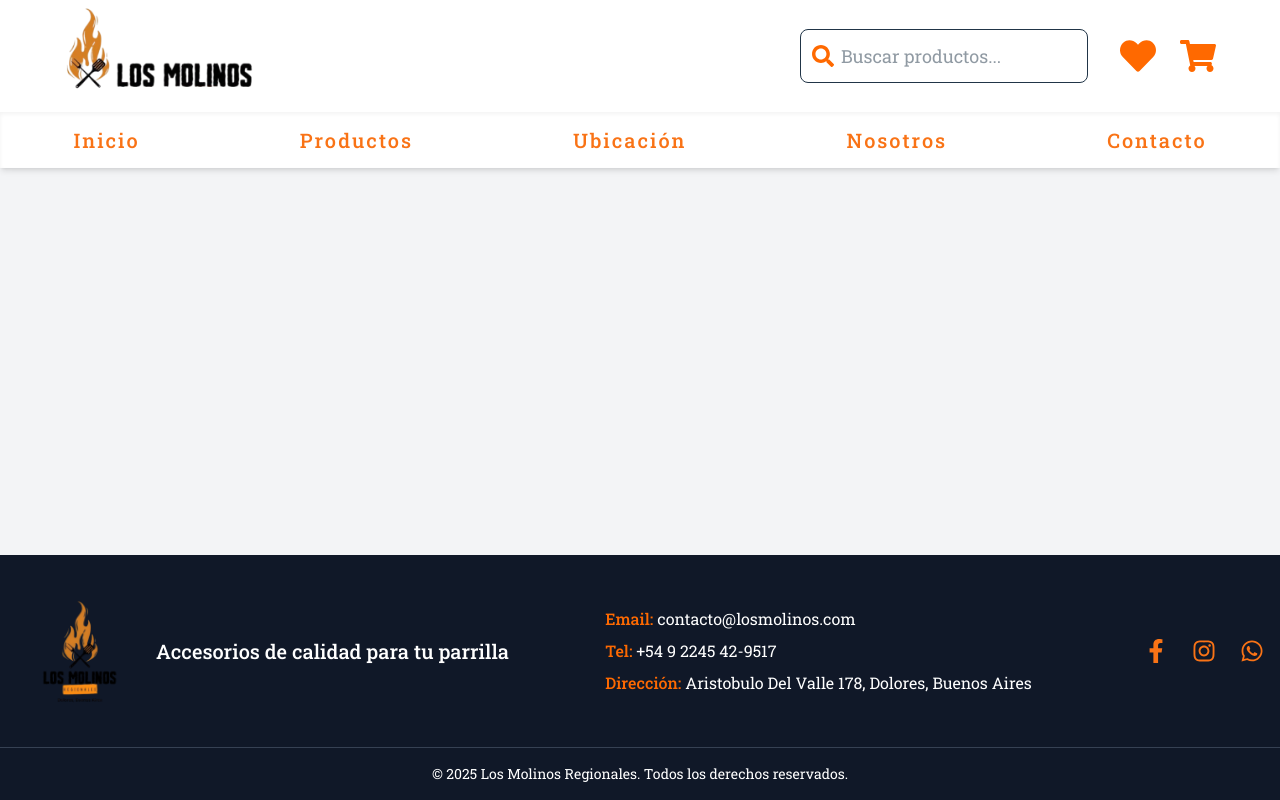
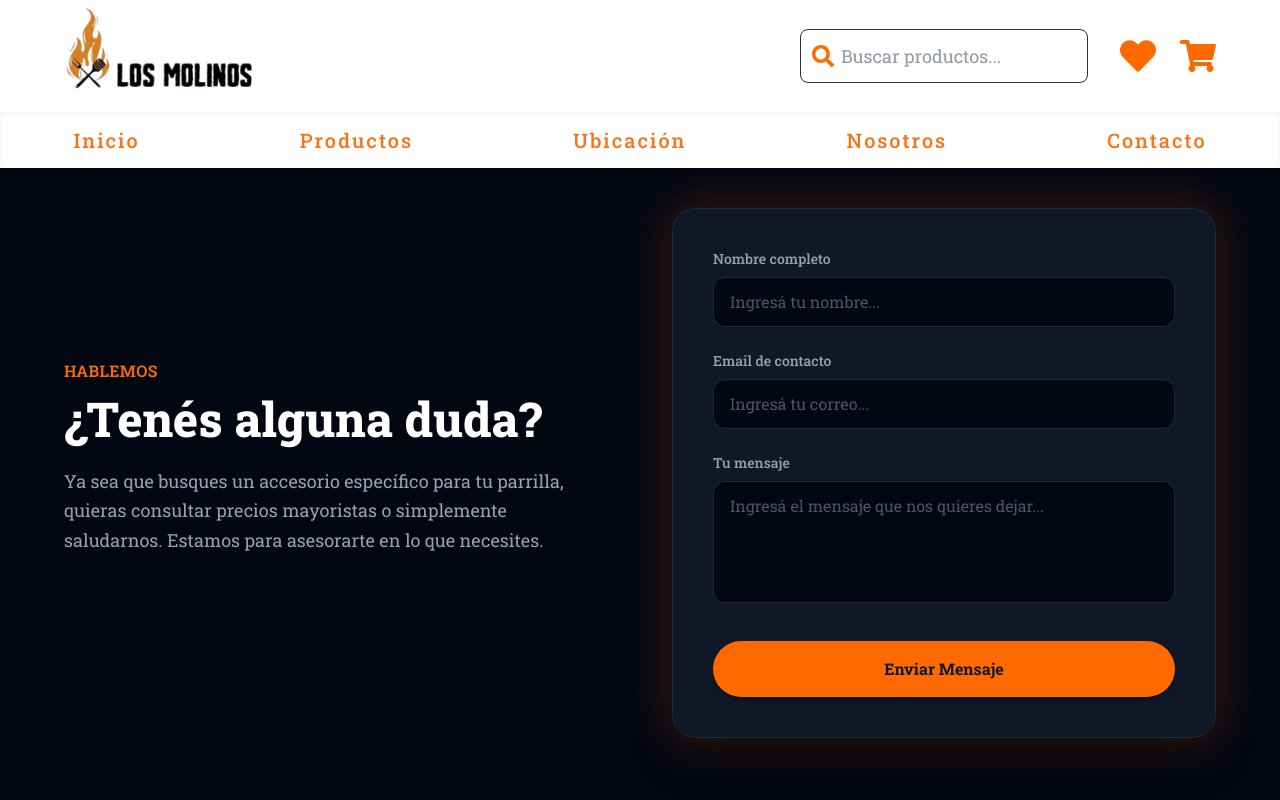
Before and after one commit to antoninojoaquin/los-molinos-frontend, a React (Vite) app: page /contacto in a window 1280 px wide. Shown: the top 800 px of the page. Built offline with nearby package versions, Linux system fonts and the light colour scheme.

Commit message:
change contact info and create contact page

```diff
--- a/src/App.jsx
+++ b/src/App.jsx
@@ -5,6 +5,7 @@ import Footer from "./components/footer.jsx";
 import Hero from "./components/hero.jsx";
 import Nosotros from "./pages/Nosotros.jsx";
 import Ubicacion from "./pages/Ubicacion.jsx";
+import Contacto from "./pages/Contacto.jsx";
 import ScrollToTop from "./components/ScrollToTop.jsx";
 
 function App() {
@@ -18,6 +19,7 @@ function App() {
             <Route path="/" element={<Hero />} />
             <Route path="/nosotros" element={<Nosotros />} />
             <Route path="/ubicacion" element={<Ubicacion />} />
+            <Route path="/contacto" element={<Contacto />} />
           </Routes>
         </main>
         <Footer />
--- a/src/components/footer.jsx
+++ b/src/components/footer.jsx
@@ -13,7 +13,7 @@ function Footer() {
         </div>
 
         <div className="text-center md:text-left space-y-2">
-            <p><span className="text-orange-500 font-medium">Email:</span> contacto@losmolinos.com</p>
+            <p><span className="text-orange-500 font-medium">Email:</span> lmregionales@gmail.com</p>
             <p><span className="text-orange-500 font-medium">Tel:</span> +54 9 2245 42-9517</p>
             <p><span className="text-orange-500 font-medium">Dirección:</span> Aristobulo Del Valle 178, Dolores, Buenos Aires</p>
         </div>
--- /dev/null
+++ b/src/pages/Contacto.jsx
@@ -0,0 +1,156 @@
+import React, { useState } from 'react';
+
+
+function Contacto() {
+  const [formData, setFormData] = useState({
+    nombre: '',
+    email: '',
+    mensaje: ''
+  });
+
+  const [enviado, setEnviado] = useState(false);
+
+  const handleChange = (e) => {
+    setFormData({
+      ...formData,
+      [e.target.name]: e.target.value
+    });
+  };
+
+  const encode = (data) => {
+    return Object.keys(data)
+      .map((key) => encodeURIComponent(key) + "=" + encodeURIComponent(data[key]))
+      .join("&");
+  };
+
+  const handleSubmit = (e) => {
+    e.preventDefault();
+
+    fetch("/", {
+      method: "POST",
+      headers: { "Content-Type": "application/x-www-form-urlencoded" },
+      body: encode({ "form-name": "contacto", ...formData })
+    })
+      .then(() => {
+        setEnviado(true);
+      })
+      .catch((error) => alert("Hubo un error al enviar el mensaje. Por favor intenta de nuevo."));
+  };
+
+  return (
+    <section className="w-screen bg-gray-950 py-24 px-6 md:px-12 flex justify-center">
+      <div className="max-w-6xl w-full grid grid-cols-1 md:grid-cols-2 gap-16 items-center">
+        <div>
+          <span className="text-orange-500 font-semibold tracking-wide uppercase">
+            Hablemos
+          </span>
+
+          <h2 className="text-4xl md:text-5xl font-extrabold text-white mt-3 mb-6">
+            ¿Tenés alguna duda?
+          </h2>
+
+          <p className="text-gray-400 text-lg leading-relaxed mb-8">
+            Ya sea que busques un accesorio específico para tu parrilla, quieras consultar precios mayoristas o simplemente saludarnos.
+            Estamos para asesorarte en lo que necesites.
+          </p>
+        </div>
+
+
+        <div className="relative">
+          <div className="absolute -inset-1 rounded-3xl bg-orange-500 opacity-20 blur-xl" />
+
+          <div className="relative bg-gray-900 border border-gray-800 rounded-3xl p-8 md:p-10 shadow-2xl min-h-[480px] flex flex-col justify-center">
+
+            {!enviado ? (
+              <form
+                name="contacto"
+                method="POST"
+                data-netlify="true"
+                onSubmit={handleSubmit}
+                className="grid grid-cols-1 gap-6"
+              >
+                <input type="hidden" name="form-name" value="contacto" />
+                <div>
+                  <label htmlFor="nombre" className="block text-sm font-medium text-gray-400 mb-2">
+                    Nombre completo
+                  </label>
+                  <input
+                    type="text"
+                    id="nombre"
+                    name="nombre"
+                    required
+                    value={formData.nombre}
+                    onChange={handleChange}
+                    placeholder="Ingresá tu nombre..."
+                    className="w-full bg-gray-950 border border-gray-800 rounded-xl px-4 py-3 text-white placeholder-gray-600 focus:outline-none focus:border-orange-500 focus:ring-1 focus:ring-orange-500 transition-colors"
+                  />
+                </div>
+
+                <div>
+                  <label htmlFor="email" className="block text-sm font-medium text-gray-400 mb-2">
+                    Email de contacto
+                  </label>
+                  <input
+                    type="email"
+                    id="email"
+                    name="email"
+                    required
+                    value={formData.email}
+                    onChange={handleChange}
+                    placeholder="Ingresá tu correo..."
+                    className="w-full bg-gray-950 border border-gray-800 rounded-xl px-4 py-3 text-white placeholder-gray-600 focus:outline-none focus:border-orange-500 focus:ring-1 focus:ring-orange-500 transition-colors"
+                  />
+                </div>
+
+                <div>
+                  <label htmlFor="mensaje" className="block text-sm font-medium text-gray-400 mb-2">
+                    Tu mensaje
+                  </label>
+                  <textarea
+                    id="mensaje"
+                    name="mensaje"
+                    required
+                    value={formData.mensaje}
+                    onChange={handleChange}
+                    rows="4"
+                    placeholder="Ingresá el mensaje que nos quieres dejar..."
+                    className="w-full bg-gray-950 border border-gray-800 rounded-xl px-4 py-3 text-white placeholder-gray-600 focus:outline-none focus:border-orange-500 focus:ring-1 focus:ring-orange-500 transition-colors resize-none"
+                  ></textarea>
+                </div>
+
+                <button
+                  type="submit"
+                  className="w-full bg-orange-500 hover:bg-orange-400 text-gray-900 font-bold py-4 rounded-full transition-all duration-200 mt-2 shadow-lg hover:shadow-orange-500/25"
+                >
+                  Enviar Mensaje
+                </button>
+              </form>
+            ) : (
+              <div className="text-center py-10 animate-fade-in">
+                <div className="w-20 h-20 bg-green-500/10 rounded-full flex items-center justify-center mx-auto mb-6">
+                  <svg xmlns="http://www.w3.org/2000/svg" fill="none" viewBox="0 0 24 24" strokeWidth={2} stroke="currentColor" className="w-10 h-10 text-green-500">
+                    <path strokeLinecap="round" strokeLinejoin="round" d="M4.5 12.75l6 6 9-13.5" />
+                  </svg>
+                </div>
+                <h3 className="text-3xl font-bold text-white mb-4">¡Mensaje Enviado!</h3>
+                <p className="text-gray-400 text-lg">
+                  Gracias por escribirnos. Nos pondremos en contacto con vos a la brevedad.
+                </p>
+                <button
+                  onClick={() => { setEnviado(false); setFormData({ nombre:'', email:'', mensaje:'' }) }}
+                  className="mt-8 text-orange-500 font-semibold hover:text-orange-400 transition-colors"
+                >
+                  Enviar otro mensaje
+                </button>
+              </div>
+            )}
+
+          </div>
+        </div>
+
+      </div>
+    </section>
+  );
+}
+
+export default Contacto;
--- a/src/pages/Nosotros.jsx
+++ b/src/pages/Nosotros.jsx
@@ -2,10 +2,8 @@ function Nosotros() {
   return (
     <section className="w-screen bg-gray-950 py-20 px-6 md:px-12 flex justify-center">
       <div className="max-w-6xl w-full grid grid-cols-1 md:grid-cols-2 gap-12 items-center">
-
-        {/* Texto */}
         <div>
-          <h2 className="text-3xl md:text-4xl font-extrabold text-orange-500 mb-6">
+          <h2 className="text-3xl mt-6 md:text-4xl font-extrabold text-orange-500 mb-6">
             Somos Los Molinos Regionales
           </h2>
 
@@ -25,7 +23,7 @@ function Nosotros() {
           </p>
         </div>
 
-        <div className="bg-gray-100 rounded-2xl shadow-[0_0_30px_rgba(249,115,22,0.6)] p-8">
+        <div className="mt-10 bg-gray-100 rounded-2xl shadow-[0_0_30px_rgba(249,115,22,0.6)] p-8">
           <h3 className="text-2xl font-bold text-gray-900 mb-6">
             ¿Qué nos define?
           </h3>
```
